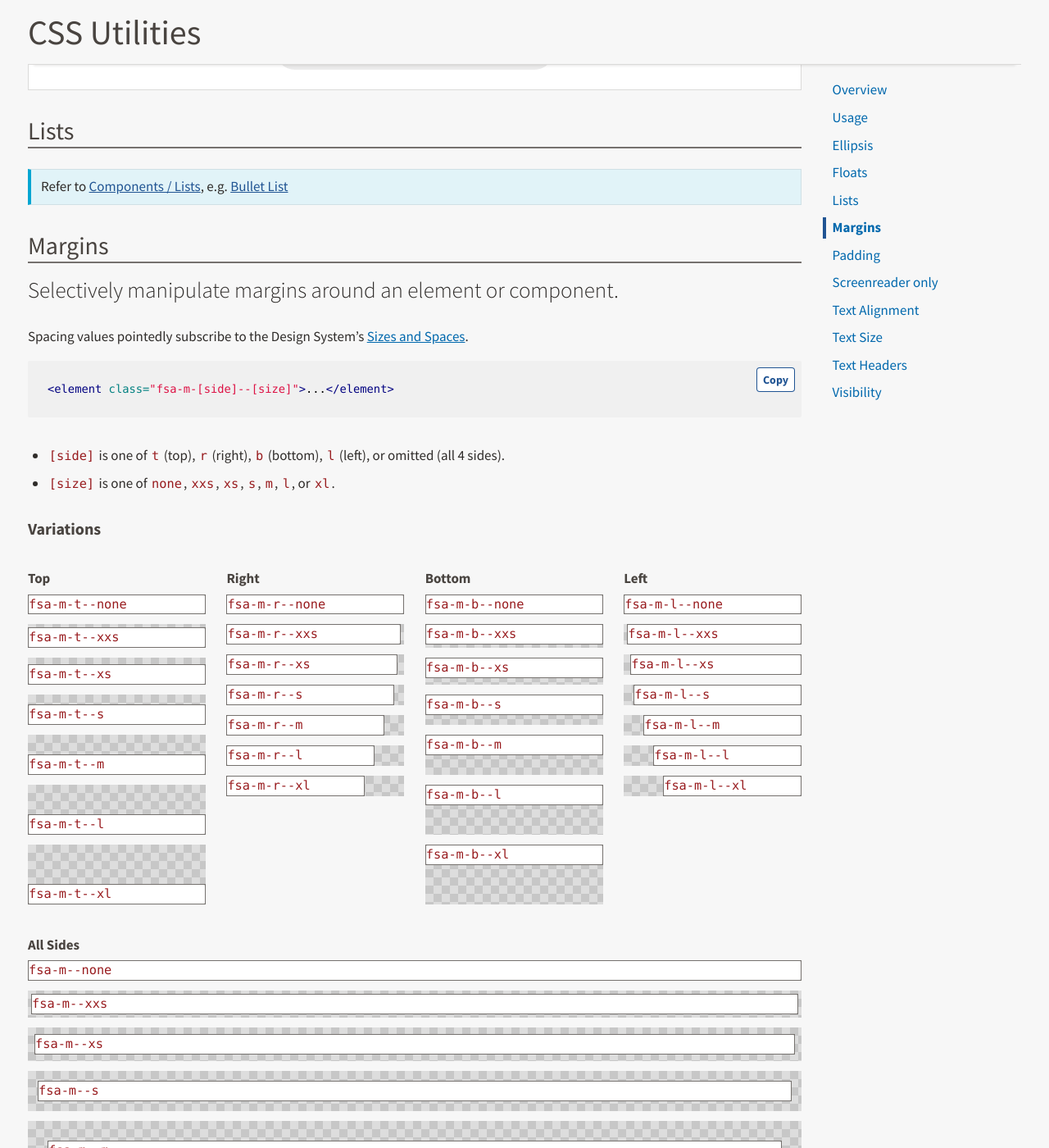
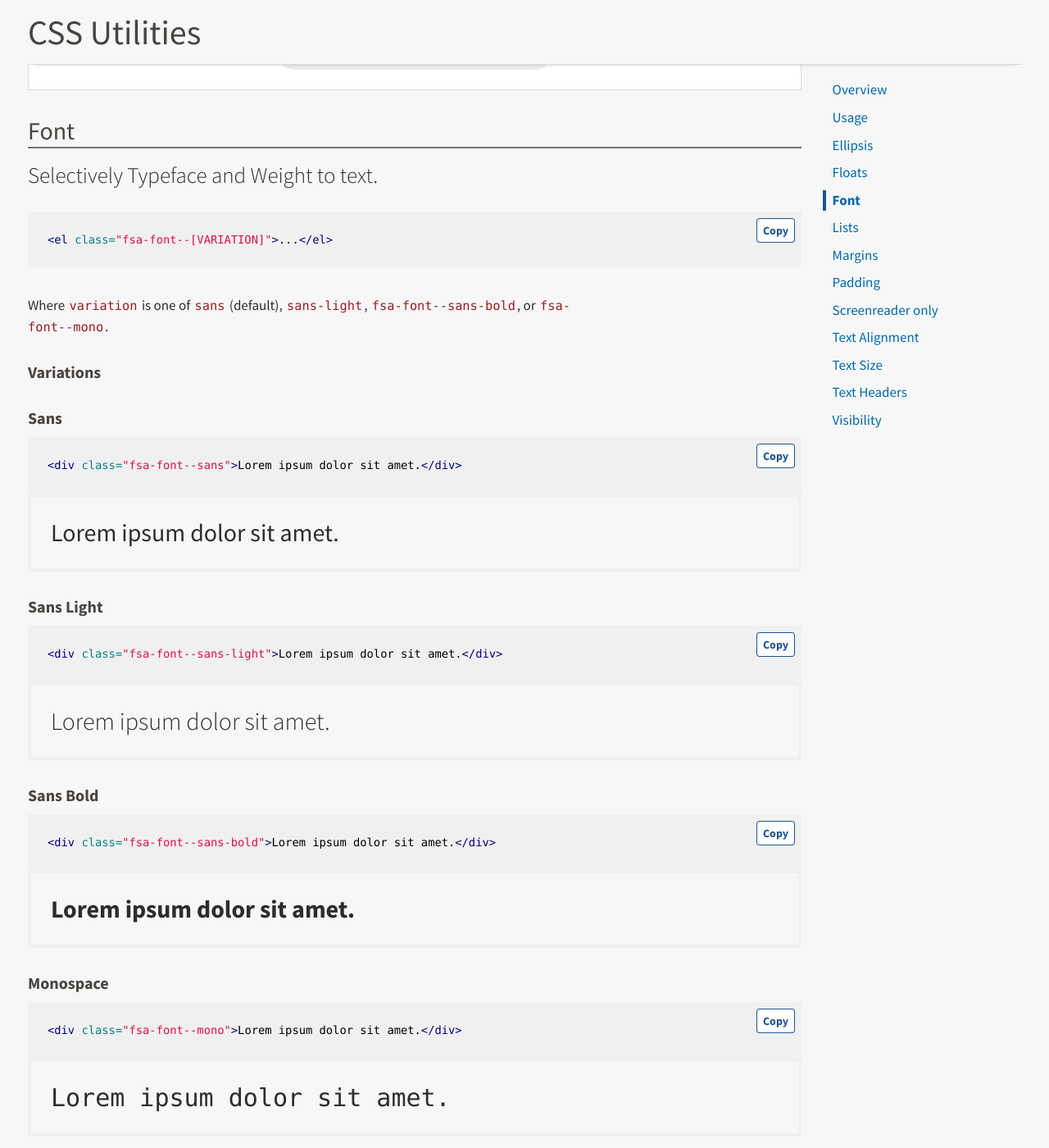
Before and after one commit to USDA-FSA/fsa-design-system, a Jekyll site: the page built from utilities/index.md, in a window 1280 px wide and 1400 px high, scrolled down 5554 px. Shown: the whole window at 82% size. Built offline with Jekyll 4.4.1, drawn with Linux system fonts in a browser that asks for light colours; some of the changed text lies outside the part shown.

Commit message:
Doc'ing Font Utilities [closes #408]

````diff
--- a/_data/navvy.yml
+++ b/_data/navvy.yml
@@ -332,6 +332,11 @@
       subhref: "utilities/#floats"
       img: "img/subcategories/floats.png"
 
+    - subtitle: "Font"
+      keyword: "Typeface, Sans, Bold, Light, Monospace"
+      subhref: "utilities/#font"
+      img: "img/subcategories/font.png"
+
     - subtitle: "Lists"
       keyword: ""
       subhref: "utilities/#lists"
--- a/utilities/index.md
+++ b/utilities/index.md
@@ -168,6 +168,64 @@ Adjust floating presentation per media query breakpoint.
 
 {% assign rwdSize = "phone" %}
 {% assign rwdURL = "https://usda-fsa.github.io/fsa-style/demo/rwd__float.html" %}
+{% include rwd-viewer.html %}
+
+## Font
+
+<p class="fsa-text--lead">Selectively Typeface and Weight to text.</p>
+
+```html
+<el class="fsa-font--[VARIATION]">...</el>
+```
+
+Where `variation` is one of `sans` (default), `sans-light`, `fsa-font--sans-bold`, or `fsa-font--mono`.
+
+### Variations
+
+### Sans
+
+```html
+<div class="fsa-font--sans">Lorem ipsum dolor sit amet.</div>
+```
+<div class="ds-preview">
+  <div class="fsa-font--sans fsa-text-size--5">Lorem ipsum dolor sit amet.</div>
+</div>
+
+### Sans Light
+
+```html
+<div class="fsa-font--sans-light">Lorem ipsum dolor sit amet.</div>
+```
+<div class="ds-preview">
+  <div class="fsa-font--sans-light fsa-text-size--5">Lorem ipsum dolor sit amet.</div>
+</div>
+
+### Sans Bold
+
+```html
+<div class="fsa-font--sans-bold">Lorem ipsum dolor sit amet.</div>
+```
+<div class="ds-preview">
+  <div class="fsa-font--sans-bold fsa-text-size--5">Lorem ipsum dolor sit amet.</div>
+</div>
+
+### Monospace
+
+```html
+<div class="fsa-font--mono">Lorem ipsum dolor sit amet.</div>
+```
+<div class="ds-preview">
+  <div class="fsa-font--mono fsa-text-size--5">Lorem ipsum dolor sit amet.</div>
+</div>
+
+### Responsive
+
+Selectively apply Font at any Media Query breakpoint.
+
+`class="fsa-font--[variation]@[breakpoint]"` where `breakpoint` is one of `s`, `m`, `l`, or `xl`
+
+{% assign rwdSize = "phone" %}
+{% assign rwdURL = "https://usda-fsa.github.io/fsa-style/demo/rwd__font.html" %}
 {% include rwd-viewer.html %}
 
 ## Lists
````
